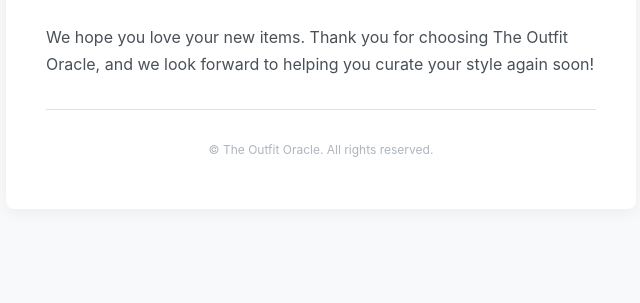
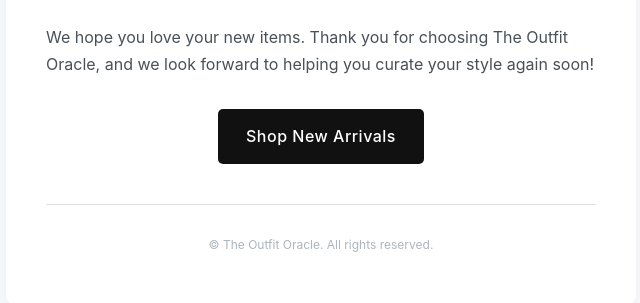
Before and after one commit to vickyrock008/E-commerce-Fashion-Clothing, a Python web app: template backend/app/templates/order_delivered.html in a window 1280 px wide. Shown: the part 290-593 px from the top of the page, without its empty margins (319-959 px from the left). Run offline with Jinja, Linux system fonts and the light colour scheme; the template is opened without the code that fills it, so the values that code supplies are empty.

Commit message:
Update order_delivered.html

```diff
--- a/backend/app/templates/order_delivered.html
+++ b/backend/app/templates/order_delivered.html
@@ -102,7 +102,9 @@
             <p>Hi {{ customer_name }},</p>
             <p>Great news! Your order <strong class="order-number">#{{ order_id }}</strong> has been successfully delivered.</p>
             <p>We hope you love your new items. Thank you for choosing The Outfit Oracle, and we look forward to helping you curate your style again soon!</p>
-
+            <div class="button-wrapper">
+                <a href="{{ shop_new_arrivals_link }}" class="button">Shop New Arrivals</a>
+            </div>
         </div>
 
         <div class="footer">
```
